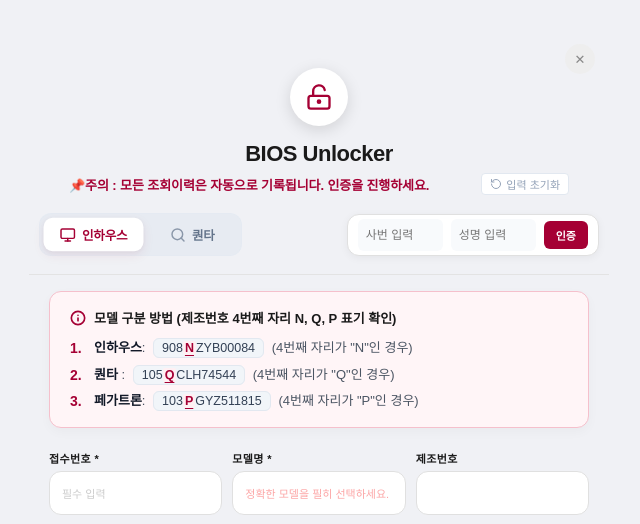
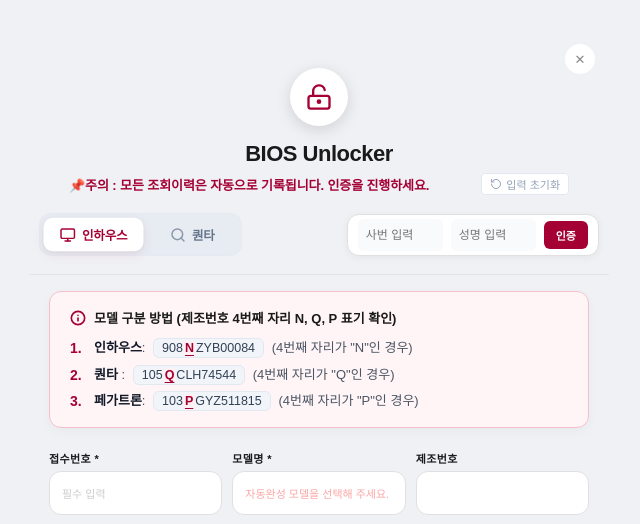
Before and after one commit to nohyeongho/3.PC_Bios_Unlock_V2.1, a plain HTML site: page index.html in a window 1280 px wide. Shown: the top 524 px of the page, 321-961 px from the left. Drawn offline with nearby package versions, Linux system fonts and the light colour scheme; a web font is replaced by a local one.

Commit message:
이미지

```diff
--- a/index.html
+++ b/index.html
@@ -57,7 +57,8 @@
             right: 14px;
             width: 30px;
             height: 30px;
-            background: #eeeeee;
+            /* 사용자의 명시적인 디자인 요구사항에 맞추어, 헤더 우측 상단에 위치한 X 닫기 버튼이 주변 레이아웃과 더 깔끔하게 조화를 이룰 수 있도록 배경색을 흰색(#ffffff)으로 지정합니다. */
+            background: #ffffff;
             border: none;
             border-radius: 50%;
             cursor: pointer;
@@ -1019,7 +1020,7 @@
                         </div>
                         <div class="field" style="position: relative;">
                             <label>모델명 *</label>
-                            <input type="text" id="ih-model" placeholder="정확한 모델을 필히 선택하세요." autocomplete="off">
+                            <input type="text" id="ih-model" placeholder="자동완성 모델을 선택해 주세요." autocomplete="off">
                             <div id="ih-model-list" class="autocomplete-container"></div>
                         </div>
                         <div class="field">
@@ -1091,7 +1092,7 @@
                         </div>
                         <div class="field" style="position: relative;">
                             <label>모델명 *</label>
-                            <input type="text" id="qt-model" placeholder="추천 모델을 필히 선택하세요" autocomplete="off">
+                            <input type="text" id="qt-model" placeholder="자동완성 모델을 선택해 주세요." autocomplete="off">
                             <div id="qt-model-list" class="autocomplete-container"></div>
                         </div>
                         <div class="field">
```
